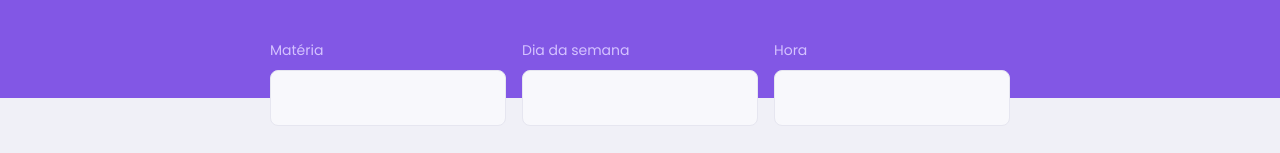
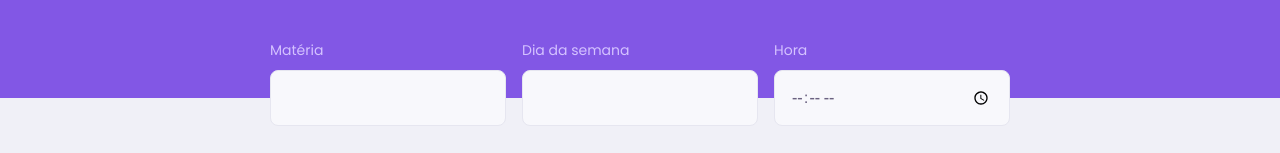
Before and after one commit to VieiraVitor/nlw-proffy, a React (Create React App) app in the folder web/: page /study in a window 1280 px wide. Shown: the part 242-395 px from the top of the page. Built offline with nearby package versions, Linux system fonts and the light colour scheme.

Commit message:
fix: corrige a captura das propriedades recebidas no componente de Input

```diff
--- a/web/src/components/Input/index.tsx
+++ b/web/src/components/Input/index.tsx
@@ -7,11 +7,11 @@ interface InputProps extends InputHTMLAttributes<HTMLInputElement> {
     name: string;
 }
 
-const Input: React.FunctionComponent<InputProps> = (props, { ...rest }) => {
+const Input: React.FunctionComponent<InputProps> = ({label, name, ...rest}) => {
     return (
         <div className="input-block">
-            <label htmlFor={props.name}>{props.label}</label>
-            <input type="text" id={props.name} {...rest} />
+            <label htmlFor={name}>{label}</label>
+            <input type="text" id={name} {...rest} />
         </div>
     );
 }
--- a/web/src/pages/TeacherList/index.tsx
+++ b/web/src/pages/TeacherList/index.tsx
@@ -13,7 +13,7 @@ function TeacherList() {
                 <form id="search-teachers">
                     <Input name="subject" label="Matéria" />
                     <Input name="week day" label="Dia da semana" />
-                    <Input name="time" label="Hora" />
+                    <Input type="time" name="time" label="Hora" />
                 </form>
             </PageHeader>
 
```
